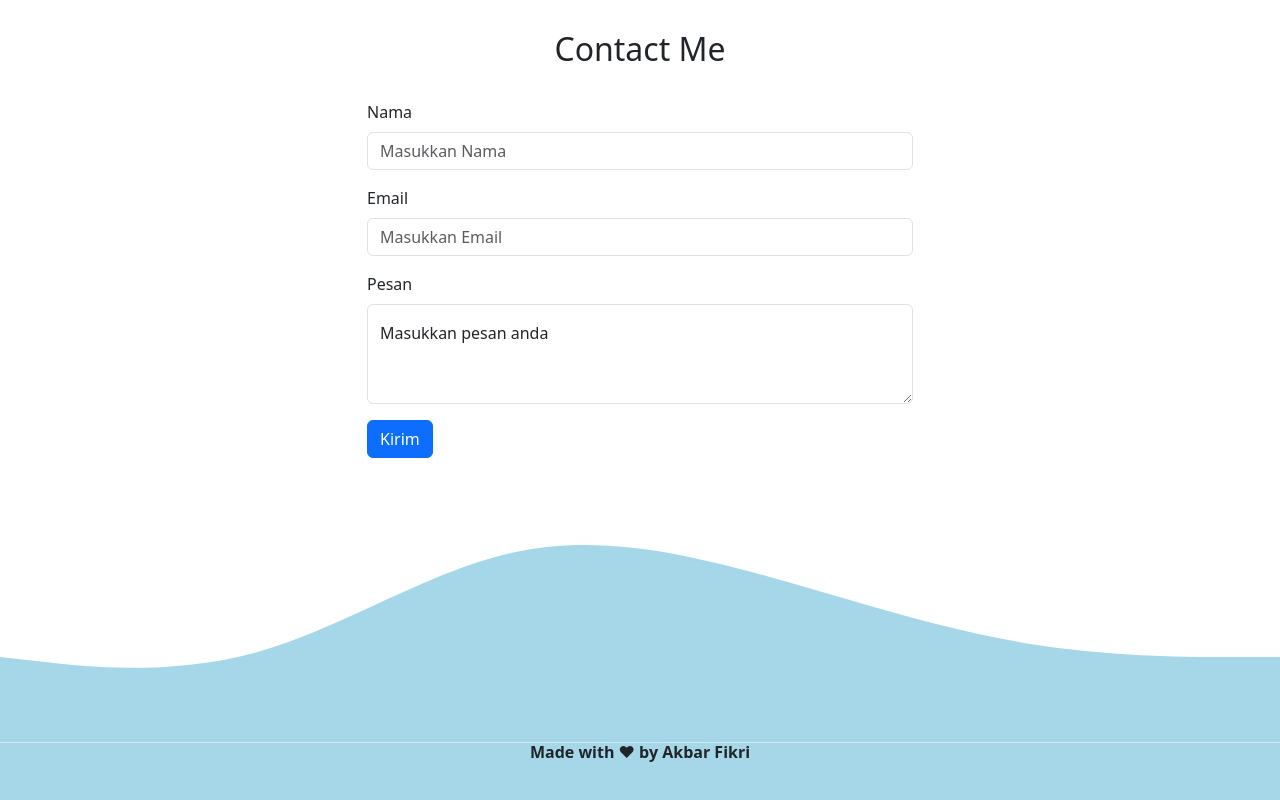
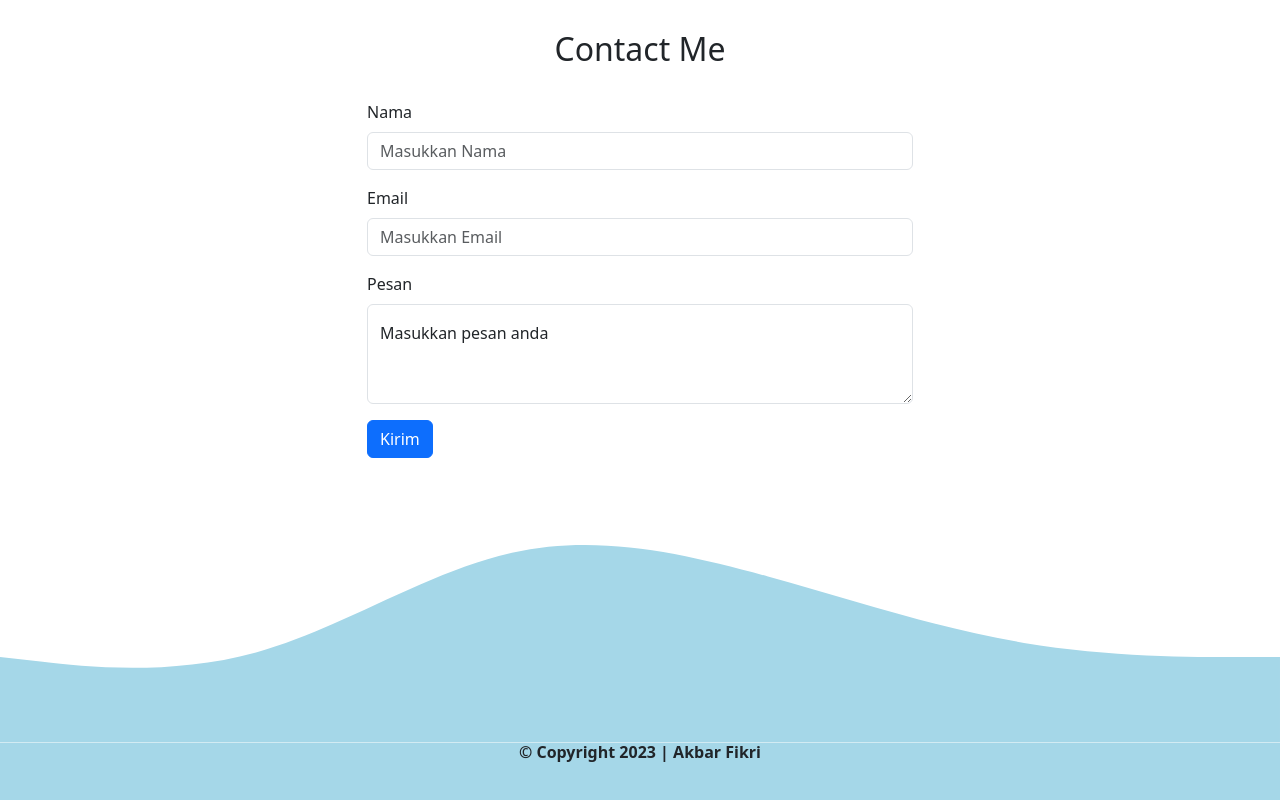
Before and after one commit to AkbarFikri/Portofolio-Web, a plain HTML site: page index.html in a window 1280 px wide. Shown: the part 2679-3479 px from the top of the page. Drawn offline with nearby package versions, Linux system fonts and the light colour scheme.

Commit message:
update footer

```diff
--- a/index.html
+++ b/index.html
@@ -306,7 +306,7 @@
     <section id="footer">
       <div class="row text-center pb-5">
         <div class="col">
-          <p class="h6 fw-semibold">Made with ❤ by Akbar Fikri</p>
+          <p class="h6 fw-semibold">© Copyright 2023 | Akbar Fikri</p>
         </div>
       </div>
     </section>
```
